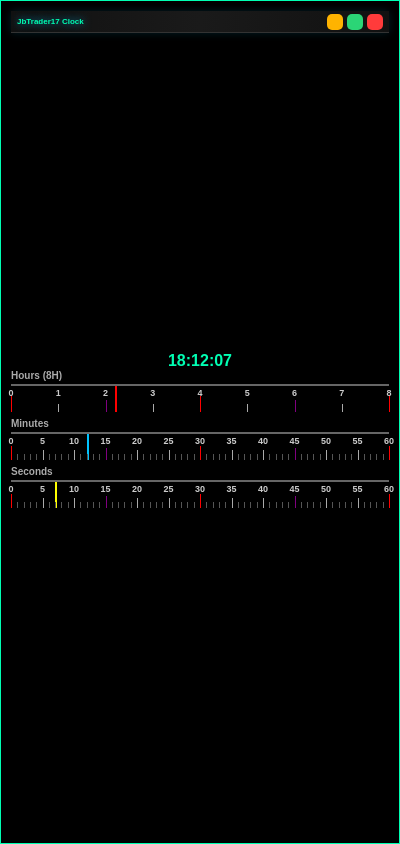
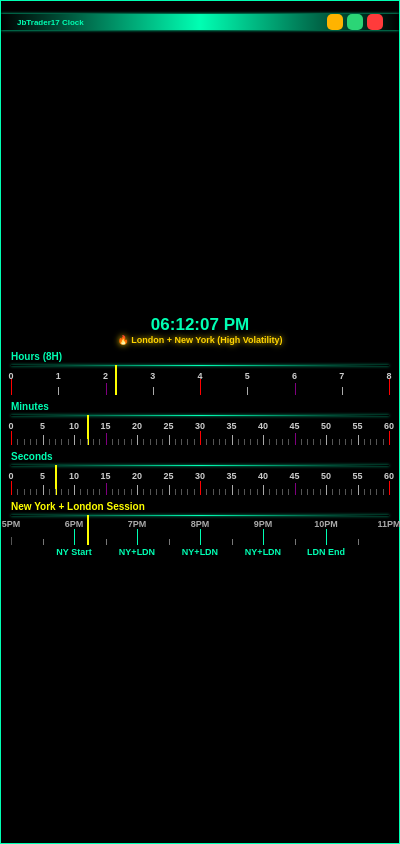
Before and after one commit to Codenax/JbTrader17Clock, an Electron app: page index.html in a window 400 px wide. Drawn offline with Linux system fonts and the light colour scheme.

Commit message:
add NY LDN

```diff
--- a/index.html
+++ b/index.html
@@ -1,5 +1,6 @@
 <!DOCTYPE html>
 <html lang="en">
+
 <head>
   <meta charset="UTF-8">
   <meta name="viewport" content="width=device-width, initial-scale=1.0">
@@ -17,7 +18,6 @@ body {
       background: transparent;
       font-family: Arial, sans-serif;
       overflow: hidden;
-  color: rgba(0, 0, 0, 0);
     }
 
     .window {
@@ -29,9 +29,7 @@ body {
       display: flex;
       flex-direction: column;
       border: solid 0.5px #00ffb3;
-
-
-
+      -webkit-app-region: drag;
     }
 
     /* TITLE BAR */
@@ -42,17 +40,30 @@ body {
       align-items: center;
       padding: 0 6px;
       -webkit-app-region: drag;
+    }
 
-  background: linear-gradient(90deg, #111, #1a1a1a, #111);
-  border-bottom: 1px solid #333;
-  box-shadow: 0 0 8px rgba(0,195,255,0.15);
+    .titlebar::before {
+      content: "";
+      position: absolute;
+      z-index: -1;
+      top: 13px;
+      left: 0;
+      width: 100%;
+      height: 1rem;
+
+      background: linear-gradient(to right,
+          transparent,
+          #00ffb3,
+          transparent);
+
+      box-shadow: 0 0 3px #00ffb3;
     }
+
 
     .title-text {
       font-size: 8px;
       font-weight: bold;
       color: #00ffb3;
-  text-shadow: 0 0 8px rgba(0,195,255,0.8);
     }
 
     .title-actions {
@@ -69,9 +80,17 @@ body {
       -webkit-app-region: no-drag;
     }
 
-.close { background: #ff3b3b; }
-.min { background: #ffb300; }
-.full { background: #2bd576; }
+    .close {
+      background: #ff3b3b;
+    }
+
+    .min {
+      background: #ffb300;
+    }
+
+    .full {
+      background: #2bd576;
+    }
 
     .clock-container {
       flex: 1;
@@ -82,29 +101,55 @@ body {
 
     .time-display {
       text-align: center;
-  font-size: 16px;
+      font-size: 17px;
       color: #00ffb3;
-  margin-bottom: 0px;
+      font-weight: bold;
 
-  font-weight: bold;
     }
 
+    #sessionStatus {
+      text-align: center;
+      font-size: 9px;
+      margin-bottom: 6px;
+      font-weight: bold;
+      color: #888;
+    }
+
+    /* RULERS */
     .ruler-wrap {
       margin-bottom: 6px;
     }
 
     .ruler-title {
       font-size: 10px;
-  color: #aaa;
+      color: #00ffb3;
       margin-bottom: 3px;
       font-weight: bold;
     }
 
     .ruler {
       position: relative;
-  height: 28px;
-  border-top: 2px solid #666;
+      height: 30px;
     }
+
+    /* ✅ ONLY BORDER TOP EFFECT */
+    .ruler::before {
+      content: "";
+      position: absolute;
+      top: 0;
+      left: 0;
+      width: 100%;
+      height: 0.05rem;
+
+      background: linear-gradient(to right,
+          transparent,
+          #00ffb3,
+          transparent);
+
+      box-shadow: 0 0 3px #00ffb3;
+    }
+
+
 
     .tick {
       position: absolute;
@@ -117,11 +162,30 @@ body {
       font-size: 9px;
       transform: translateX(-50%);
       bottom: 14px;
-  color: #cccccc;
+      color: #ccc;
       font-weight: bold;
-
     }
 
+    /* SESSION LABELS */
+    .label-top {
+      position: absolute;
+      font-size: 9px;
+      transform: translateX(-50%);
+      bottom: 16px;
+      color: #aaa;
+      font-weight: bold;
+    }
+
+    .label-bottom {
+      position: absolute;
+      font-size: 9px;
+      transform: translateX(-50%);
+      bottom: -12px;
+      /* FIXED LOWER */
+      font-weight: bold;
+    }
+
+    /* POINTERS */
     .pointer {
       position: absolute;
       top: 0;
@@ -129,10 +193,17 @@ body {
       height: 100%;
     }
 
-.pointer.hour { background: red; }
-.pointer.minute { background: #00c3ff; }
-.pointer.second { background: yellow; }
+    .pointer.hour {
+      background: yellow;
+    }
 
+    .pointer.minute {
+      background: yellow;
+    }
+
+    .pointer.second {
+      background: yellow;
+    }
   </style>
 </head>
 
@@ -153,7 +224,9 @@ body {
     <div class="clock-container">
 
       <div class="time-display" id="digitalTime">00:00:00</div>
+      <div id="sessionStatus">Loading session...</div>
 
+      <!-- HOURS -->
       <div class="ruler-wrap">
         <div class="ruler-title">Hours (8H)</div>
         <div class="ruler" id="hourRuler">
@@ -161,6 +234,7 @@ body {
         </div>
       </div>
 
+      <!-- MINUTES -->
       <div class="ruler-wrap">
         <div class="ruler-title">Minutes</div>
         <div class="ruler" id="minuteRuler">
@@ -168,10 +242,19 @@ body {
         </div>
       </div>
 
+      <!-- SECONDS -->
       <div class="ruler-wrap">
         <div class="ruler-title">Seconds</div>
         <div class="ruler" id="secondRuler">
           <div class="pointer second" id="secondPointer"></div>
+        </div>
+      </div>
+
+      <!-- SESSION -->
+      <div class="ruler-wrap">
+        <div class="ruler-title" style="color: yellow;">New York + London Session</div>
+        <div class="ruler" id="sessionRuler">
+          <div class="pointer" id="sessionPointer" style="background:yellow;"></div>
         </div>
       </div>
 
@@ -180,109 +263,159 @@ body {
 
   <script>
 
-/* WINDOW CONTROLS */
-function closeApp(){ window.close(); }
+    /* WINDOW */
+    function closeApp() { window.close(); }
 
-function minimize(){
-  if(window.require){
+    function minimize() {
+      if (window.require) {
         const { remote } = require("electron");
         remote.BrowserWindow.getFocusedWindow().minimize();
       }
     }
 
-function toggleFull(){
-  if(!document.fullscreenElement){
+    function toggleFull() {
+      if (!document.fullscreenElement) {
         document.documentElement.requestFullscreen();
       } else {
         document.exitFullscreen();
       }
     }
 
-/* RULERS */
-function createHourRuler(){
+    /* BASIC RULERS (same as before) */
+    function createHourRuler() {
       const r = document.getElementById("hourRuler");
-
-  for(let h=0; h<=8; h++){
-    const pos = (h/8)*100;
-
+      for (let h = 0; h <= 8; h++) {
+        const pos = (h / 8) * 100;
         const tick = document.createElement("div");
-    tick.className="tick";
-
+        tick.className = "tick";
         tick.style.cssText =
-      h%4===0 ? `height:16px;background:red;left:${pos}%`
-      : h%2===0 ? `height:12px;background:purple;left:${pos}%`
+          h % 4 === 0 ? `height:16px;background:red;left:${pos}%`
+            : h % 2 === 0 ? `height:12px;background:purple;left:${pos}%`
               : `height:8px;background:#aaa;left:${pos}%`;
-
         r.appendChild(tick);
 
         const label = document.createElement("div");
-    label.className="label";
-    label.style.left=pos+"%";
-    label.innerText=h;
+        label.className = "label";
+        label.style.left = pos + "%";
+        label.innerText = h;
         r.appendChild(label);
       }
     }
 
-function createMinuteRuler(){
+    function createMinuteRuler() {
       const r = document.getElementById("minuteRuler");
+      for (let m = 0; m <= 60; m++) {
+        const pos = (m / 60) * 100;
+        const tick = document.createElement("div");
+        tick.className = "tick";
 
-  for(let m=0; m<=60; m++){
-    const pos=(m/60)*100;
+        let color = "#555", height = 6;
+        if (m % 30 === 0) { color = "red"; height = 14; }
+        else if (m % 15 === 0) { color = "purple"; height = 12; }
+        else if (m % 5 === 0) { color = "#aaa"; height = 10; }
 
-    const tick=document.createElement("div");
-    tick.className="tick";
-
-    let color="#555";
-    let height=6;
-
-    if(m%30===0){ color="red"; height=14; }
-    else if(m%15===0){ color="purple"; height=12; }
-    else if(m%5===0){ color="#aaa"; height=10; }
-
-    tick.style.cssText=`height:${height}px;background:${color};left:${pos}%`;
+        tick.style.cssText = `height:${height}px;background:${color};left:${pos}%`;
         r.appendChild(tick);
 
-    if(m%5===0){
-      const label=document.createElement("div");
-      label.className="label";
-      label.style.left=pos+"%";
-      label.innerText=m;
+        if (m % 5 === 0) {
+          const label = document.createElement("div");
+          label.className = "label";
+          label.style.left = pos + "%";
+          label.innerText = m;
           r.appendChild(label);
         }
       }
     }
 
-function createSecondRuler(){
-  const r=document.getElementById("secondRuler");
+    function createSecondRuler() {
+      const r = document.getElementById("secondRuler");
+      for (let s = 0; s <= 60; s++) {
+        const pos = (s / 60) * 100;
+        const tick = document.createElement("div");
+        tick.className = "tick";
 
-  for(let s=0;s<=60;s++){
-    const pos=(s/60)*100;
+        let color = "#555", height = 6;
+        if (s % 30 === 0) { color = "red"; height = 14; }
+        else if (s % 15 === 0) { color = "purple"; height = 12; }
+        else if (s % 5 === 0) { color = "#aaa"; height = 10; }
 
-    const tick=document.createElement("div");
-    tick.className="tick";
-
-    let color="#555";
-    let height=6;
-
-    if(s%30===0){ color="red"; height=14; }
-    else if(s%15===0){ color="purple"; height=12; }
-    else if(s%5===0){ color="#aaa"; height=10; }
-
-    tick.style.cssText=`height:${height}px;background:${color};left:${pos}%`;
+        tick.style.cssText = `height:${height}px;background:${color};left:${pos}%`;
         r.appendChild(tick);
 
-    if(s%5===0){
-      const label=document.createElement("div");
-      label.className="label";
-      label.style.left=pos+"%";
-      label.innerText=s;
+        if (s % 5 === 0) {
+          const label = document.createElement("div");
+          label.className = "label";
+          label.style.left = pos + "%";
+          label.innerText = s;
           r.appendChild(label);
         }
       }
     }
 
-/* SMOOTH CLOCK (UPDATED) */
-function updateClockSmooth(){
+    /* SESSION RULER WITH 30 MIN TICKS */
+    function createSessionRuler() {
+      const r = document.getElementById("sessionRuler");
+
+      for (let h = 17; h < 23; h++) {
+
+        let pos = ((h - 17) / 6) * 100;
+
+        // main tick
+        const tick = document.createElement("div");
+        tick.className = "tick";
+
+        let color = "#555", height = 8;
+        if (h >= 18 && h <= 22) { color = "#00ffb3"; height = 16; }
+
+        tick.style.cssText = `height:${height}px;background:${color};left:${pos}%`;
+        r.appendChild(tick);
+
+        // 30 min tick
+        let midPos = ((h - 17 + 0.5) / 6) * 100;
+        const midTick = document.createElement("div");
+        midTick.className = "tick";
+        midTick.style.cssText = `height:6px;background:#777;left:${midPos}%`;
+        r.appendChild(midTick);
+
+        // top label
+        const top = document.createElement("div");
+        top.className = "label-top";
+        top.style.left = pos + "%";
+        let displayHour = h > 12 ? h - 12 : h;
+        top.innerText = displayHour + "PM";
+        r.appendChild(top);
+
+        // bottom label
+        const bottom = document.createElement("div");
+        bottom.className = "label-bottom";
+        bottom.style.left = pos + "%";
+
+        if (h === 18) {
+          bottom.innerText = "NY Start";
+          bottom.style.color = "#00ffb3";
+        }
+        else if (h === 22) {
+          bottom.innerText = "LDN End";
+          bottom.style.color = "#00ffb3";
+        }
+        else if (h > 18 && h < 22) {
+          bottom.innerText = "NY+LDN";
+          bottom.style.color = "#00ffb3";
+        }
+
+        r.appendChild(bottom);
+      }
+
+      // 11PM label
+      const last = document.createElement("div");
+      last.className = "label-top";
+      last.style.left = "100%";
+      last.innerText = "11PM";
+      r.appendChild(last);
+    }
+
+    /* CLOCK */
+    function updateClockSmooth() {
       const now = new Date();
 
       const ms = now.getMilliseconds();
@@ -290,26 +423,73 @@ function updateClockSmooth(){
       const m = now.getMinutes();
       const s = now.getSeconds() + ms / 1000;
 
-  document.getElementById("digitalTime").innerText =
-    `${String(h).padStart(2,'0')}:${String(m).padStart(2,'0')}:${String(Math.floor(s)).padStart(2,'0')}`;
+      const h12 = h % 12 || 12;
+      const ampm = h >= 12 ? "PM" : "AM";
+
+      digitalTime.innerText =
+        `${String(h12).padStart(2, '0')}:${String(m).padStart(2, '0')}:${String(Math.floor(s)).padStart(2, '0')} ${ampm}`;
 
       const h8 = (h % 8) + m / 60 + s / 3600;
 
-  document.getElementById("hourPointer").style.left = (h8 / 8 * 100) + "%";
-  document.getElementById("minutePointer").style.left = ((m + s / 60) / 60 * 100) + "%";
-  document.getElementById("secondPointer").style.left = (s / 60 * 100) + "%";
+      hourPointer.style.left = (h8 / 8 * 100) + "%";
+      minutePointer.style.left = ((m + s / 60) / 60 * 100) + "%";
+      secondPointer.style.left = (s / 60 * 100) + "%";
+
+      let sessionHour = h + m / 60 + s / 3600;
+
+      if (sessionHour >= 17 && sessionHour <= 23) {
+        sessionPointer.style.left = ((sessionHour - 17) / 6 * 100) + "%";
+      } else {
+        sessionPointer.style.left = "-10%";
+      }
 
       requestAnimationFrame(updateClockSmooth);
+      /* SESSION DETECTION */
+      let text = "Loading session...";
+      let color = "#888";
+
+      const t = h + m / 60;
+
+      const tokyo = (t >= 6 && t < 15);
+      const london = (t >= 13 && t < 22);
+      const ny = (t >= 18 || t < 3);
+
+      if (london && ny) {
+        text = "🔥 London + New York (High Volatility)";
+        color = "#ffd400";
+      }
+      else if (tokyo && london) {
+        text = "Tokyo + London";
+        color = "#00c3ff";
+      }
+      else if (tokyo) {
+        text = "Tokyo Session";
+        color = "#00c3ff";
+      }
+      else if (london) {
+        text = "London Session";
+        color = "#8a5cff";
+      }
+      else if (ny) {
+        text = "New York Session";
+        color = "#ff3b3b";
+      }
+
+      const el = document.getElementById("sessionStatus");
+      el.innerText = text;
+      el.style.color = color;
+      el.style.textShadow = `0 0 6px ${color}`;
     }
 
     /* INIT */
     createHourRuler();
     createMinuteRuler();
     createSecondRuler();
-
+    createSessionRuler();
     updateClockSmooth();
 
   </script>
 
 </body>
+
 </html>
```
Lines whose indentation alone changed are shown as unchanged.
